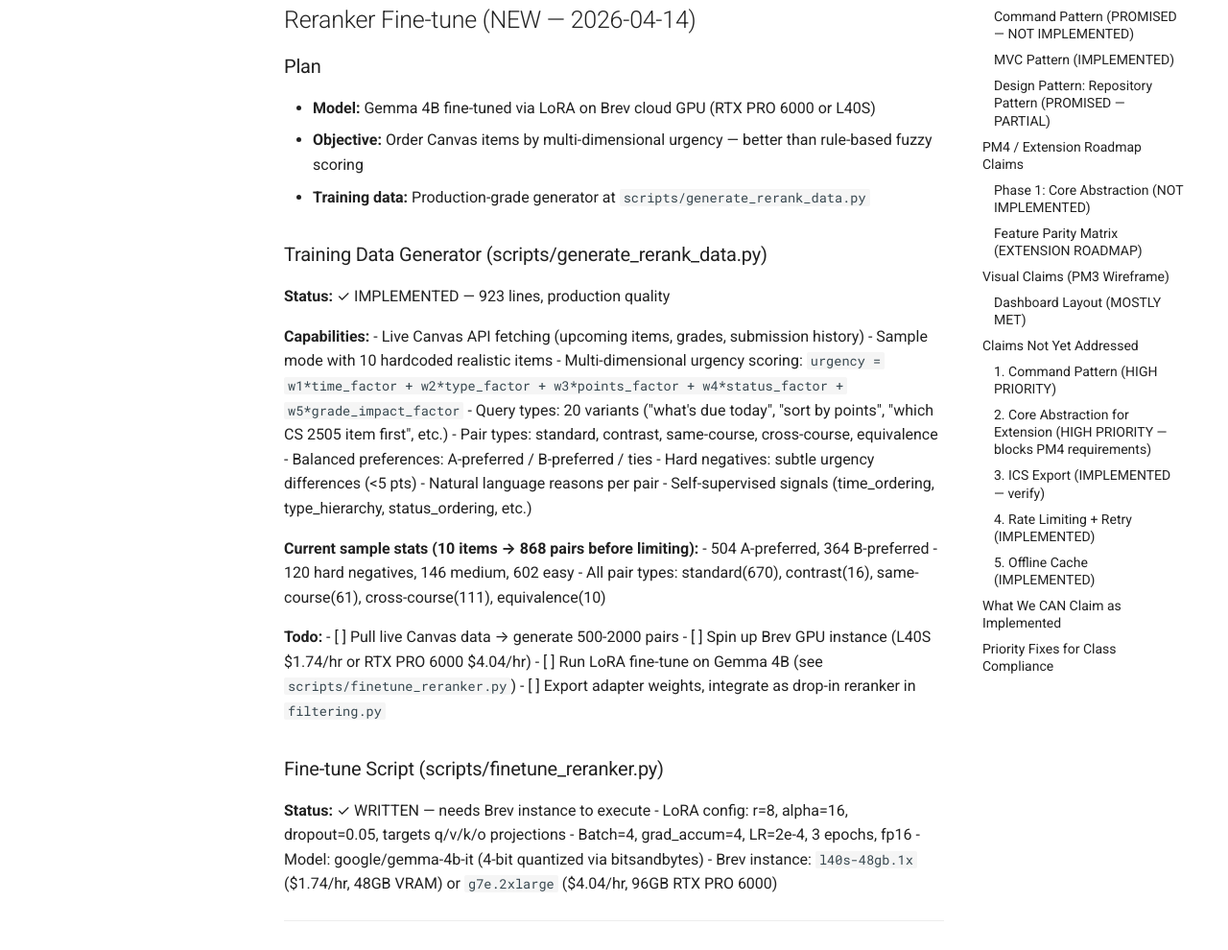
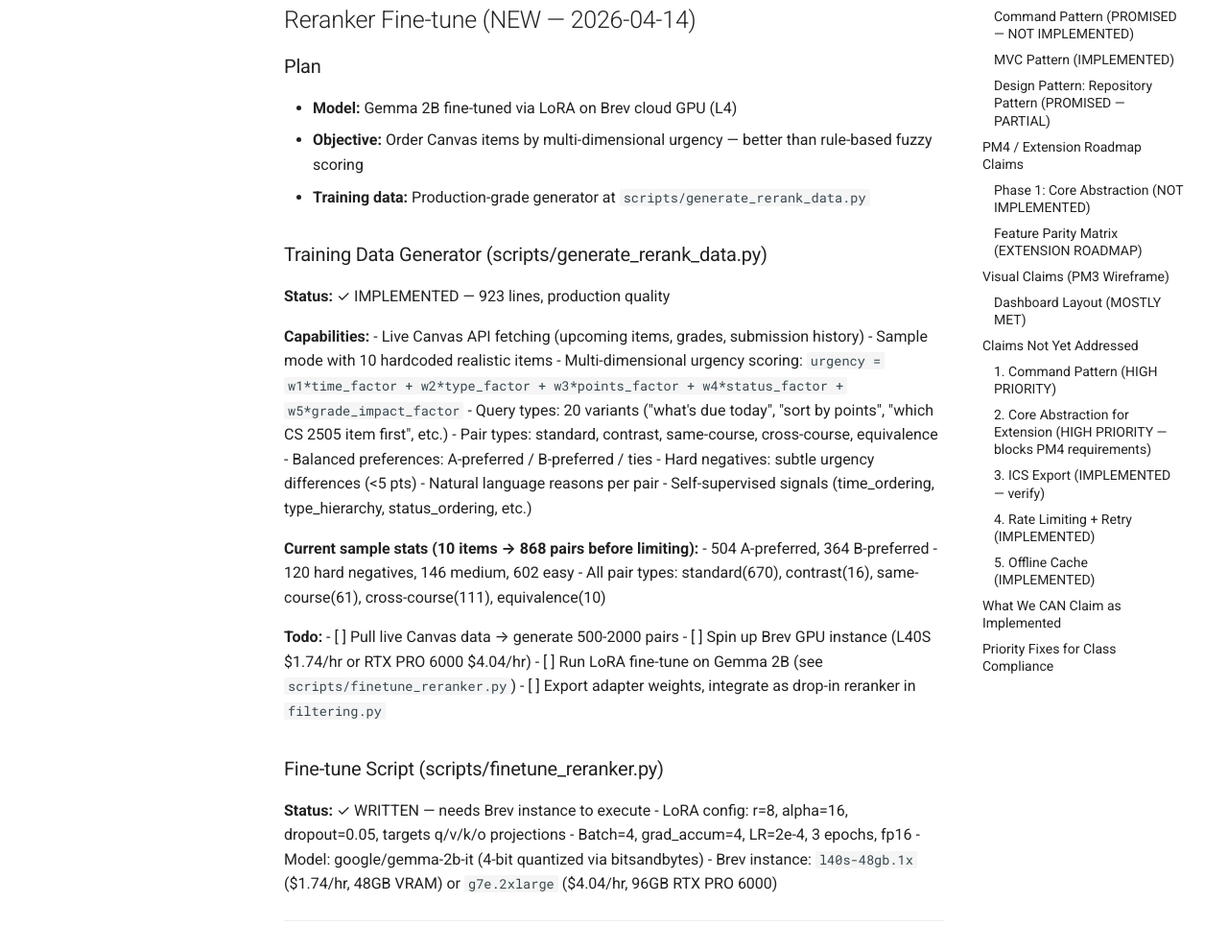
Before and after one commit to kleinpanic/CS3704-Canvas-Project, an MkDocs documentation site: the page built from docs-site/CLAIMS-AUDIT.md, in a window 1280 px wide and 1400 px high. Shown: the part 310-1300 px from the top of the window at 96% size. Built offline with MkDocs 1.6.1 and Material for MkDocs 9.7.7, drawn with Linux system fonts in a browser that asks for light colours; comment, search, counter and statistics services are not loaded; some of the changed text lies outside the part shown.

Commit message:
Fix Gemma 2B references in CLAIMS-AUDIT and docs-site links
- Update all Gemma 4B → Gemma 2B references in CLAIMS-AUDIT.md
- Fix VISUAL-AUDIT.md GitHub URL from docs/project/ to docs-site/
- Update both docs-site/ and docs/project/ canonical sources

```diff
--- a/docs-site/CLAIMS-AUDIT.md
+++ b/docs-site/CLAIMS-AUDIT.md
@@ -8,7 +8,7 @@
 ## Reranker Fine-tune (NEW — 2026-04-14)
 
 ### Plan
-- **Model:** Gemma 4B fine-tuned via LoRA on Brev cloud GPU (RTX PRO 6000 or L40S)
+- **Model:** Gemma 2B fine-tuned via LoRA on Brev cloud GPU (L4)
 - **Objective:** Order Canvas items by multi-dimensional urgency — better than rule-based fuzzy scoring
 - **Training data:** Production-grade generator at `scripts/generate_rerank_data.py`
 
@@ -39,14 +39,14 @@
 **Todo:**
 - [ ] Pull live Canvas data → generate 500-2000 pairs
 - [ ] Spin up Brev GPU instance (L40S $1.74/hr or RTX PRO 6000 $4.04/hr)
-- [ ] Run LoRA fine-tune on Gemma 4B (see `scripts/finetune_reranker.py`)
+- [ ] Run LoRA fine-tune on Gemma 2B (see `scripts/finetune_reranker.py`)
 - [ ] Export adapter weights, integrate as drop-in reranker in `filtering.py`
 
 ### Fine-tune Script (scripts/finetune_reranker.py)
 **Status:** ✓ WRITTEN — needs Brev instance to execute
 - LoRA config: r=8, alpha=16, dropout=0.05, targets q/v/k/o projections
 - Batch=4, grad_accum=4, LR=2e-4, 3 epochs, fp16
-- Model: google/gemma-4b-it (4-bit quantized via bitsandbytes)
+- Model: google/gemma-2b-it (4-bit quantized via bitsandbytes)
 - Brev instance: `l40s-48gb.1x` ($1.74/hr, 48GB VRAM) or `g7e.2xlarge` ($4.04/hr, 96GB RTX PRO 6000)
 
 ---
@@ -182,7 +182,7 @@
 1. **Command pattern** — refactor `app.py` to use `Command` base class with `execute(app)` protocol
 2. **Core interfaces** — extract `CanvasClient` protocol for extension readiness (even if not fully wired to browser)
 3. **Reranker training data** — pull live Canvas data to generate 500-2000 real pairs
-4. **Reranker fine-tune** — spin up Brev GPU, run LoRA fine-tune on Gemma 4B
+4. **Reranker fine-tune** — spin up Brev GPU, run LoRA fine-tune on Gemma 2B
 5. **Reranker integration** — replace `filtering.py` fuzzy_score with fine-tuned model as drop-in
 
 These are the concrete architectural claims that need to be addressed.
```
Also changed, not shown: docs-site/index.md (+1 -1 lines), docs/project/CLAIMS-AUDIT.md (+4 -4 lines).
